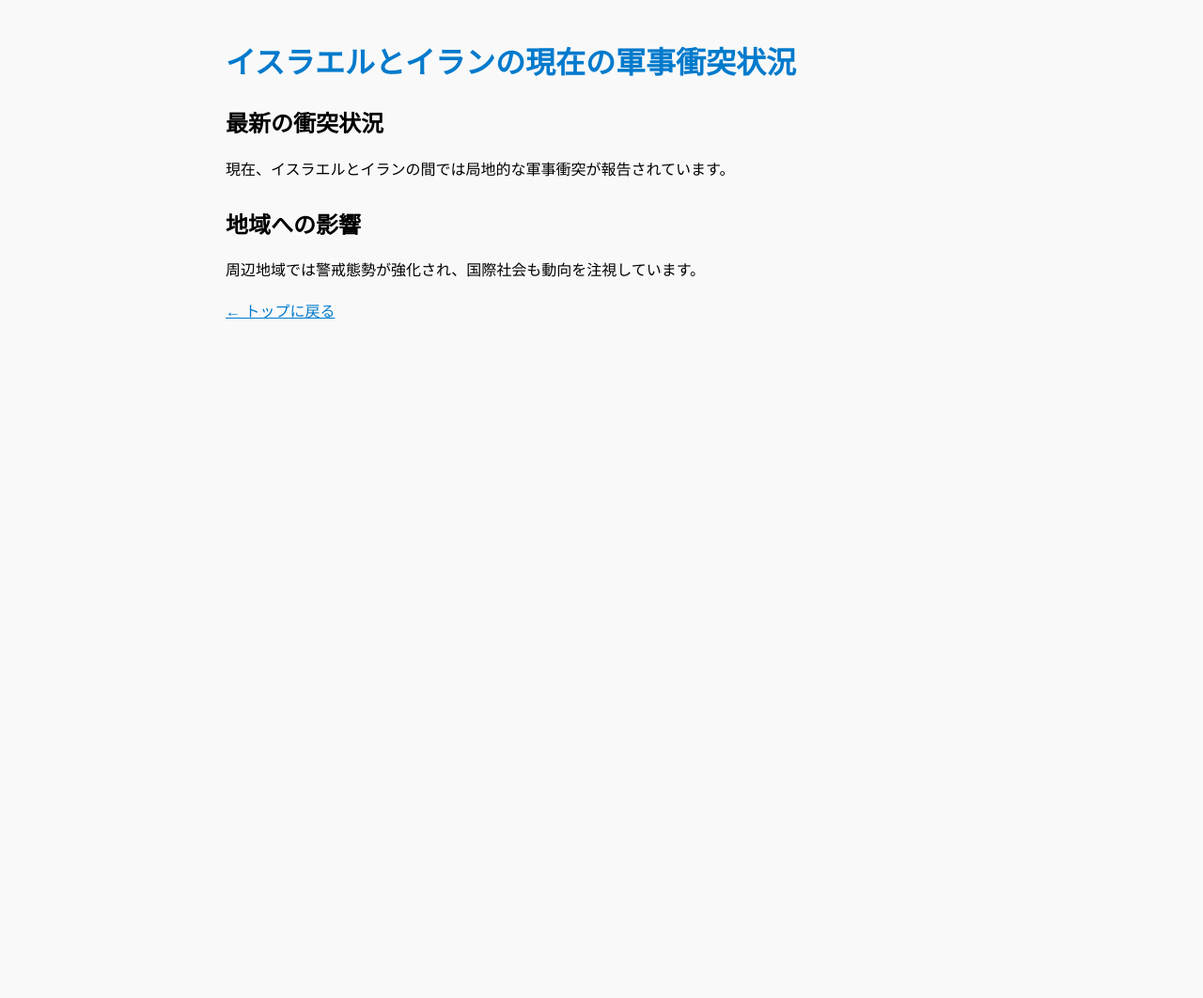
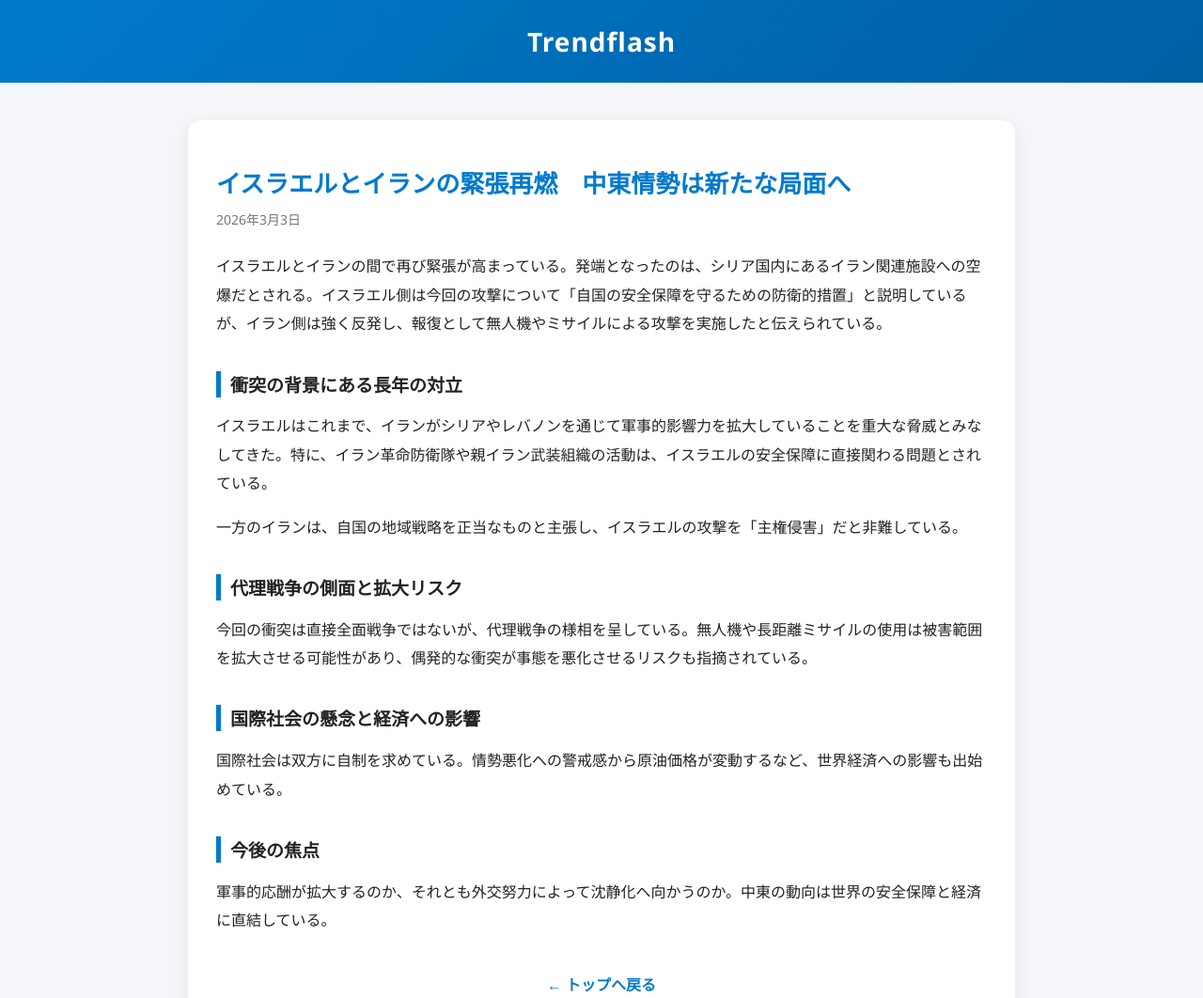
Before and after one commit to Trendflash/Trendflash8, a plain HTML site: page articles/article1.html in a window 1280 px wide. Shown: the top 1062 px of the page at 94% size. Before the commit the page ends 800 px from the top, so only its background shows below. Drawn offline with Linux system fonts and the light colour scheme.

Commit message:
Add files via upload

```diff
--- a/articles/article1.html
+++ b/articles/article1.html
@@ -3,36 +3,158 @@
 <head>
 <meta charset="UTF-8">
 <meta name="viewport" content="width=device-width, initial-scale=1.0">
-  <title>イスラエルとイランの現在の軍事衝突状況</title>
+
+<title>イスラエルとイランの緊張再燃　中東情勢は新たな局面へ | Trendflash</title>
+
+<meta name="description" content="イスラエルとイランの緊張が再び高まっている。衝突の背景、軍事的影響、国際社会の対応、今後の焦点を詳しく解説。">
+<meta name="keywords" content="イスラエル, イラン, 中東情勢, 軍事衝突, 国際ニュース">
+<meta name="author" content="Trendflash">
+<meta name="robots" content="index, follow">
+
+<!-- OGP（SNS共有用） -->
+<meta property="og:title" content="イスラエルとイランの緊張再燃　中東情勢は新たな局面へ">
+<meta property="og:description" content="衝突の背景と今後の焦点をわかりやすく解説。">
+<meta property="og:type" content="article">
+<meta property="og:locale" content="ja_JP">
+
 <style>
 body {
-      font-family: sans-serif;
-      max-width: 800px;
-      margin: auto;
-      padding: 20px;
-      background: #f9f9f9;
+  margin: 0;
+  font-family: "Segoe UI", Arial, sans-serif;
+  background: #f4f6f9;
+  color: #222;
 }
-    h1 { color: #007acc; }
-    h2 { margin-top: 25px; }
-    p { line-height: 1.7; }
-    a { color: #007acc; }
+
+header {
+  background: linear-gradient(135deg, #007acc, #005fa3);
+  color: white;
+  padding: 25px;
+  text-align: center;
+  font-size: 28px;
+  font-weight: bold;
+  letter-spacing: 1px;
+}
+
+.container {
+  max-width: 820px;
+  margin: 40px auto;
+  padding: 30px;
+  background: white;
+  border-radius: 14px;
+  box-shadow: 0 6px 18px rgba(0,0,0,0.08);
+}
+
+h1 {
+  color: #007acc;
+  font-size: 26px;
+  margin-bottom: 10px;
+}
+
+h2 {
+  margin-top: 35px;
+  font-size: 19px;
+  border-left: 5px solid #007acc;
+  padding-left: 10px;
+}
+
+p {
+  line-height: 1.9;
+  margin-top: 12px;
+  font-size: 16px;
+}
+
+.date {
+  color: #777;
+  font-size: 14px;
+  margin-bottom: 25px;
+}
+
+.back {
+  margin-top: 40px;
+  text-align: center;
+}
+
+.back a {
+  text-decoration: none;
+  color: #007acc;
+  font-weight: bold;
+  font-size: 16px;
+}
+
+.back a:hover {
+  text-decoration: underline;
+}
 </style>
+
+<!-- 構造化データ（Google用） -->
+<script type="application/ld+json">
+{
+  "@context": "https://schema.org",
+  "@type": "NewsArticle",
+  "headline": "イスラエルとイランの緊張再燃　中東情勢は新たな局面へ",
+  "datePublished": "2026-03-03",
+  "author": {
+    "@type": "Organization",
+    "name": "Trendflash"
+  },
+  "publisher": {
+    "@type": "Organization",
+    "name": "Trendflash"
+  }
+}
+</script>
+
 </head>
+
 <body>
 
-  <h1>イスラエルとイランの現在の軍事衝突状況</h1>
+<header>
+Trendflash
+</header>
 
-  <h2>最新の衝突状況</h2>
+<div class="container">
+
+<h1>イスラエルとイランの緊張再燃　中東情勢は新たな局面へ</h1>
+
+<div class="date">2026年3月3日</div>
+
 <p>
-    現在、イスラエルとイランの間では局地的な軍事衝突が報告されています。
+イスラエルとイランの間で再び緊張が高まっている。発端となったのは、シリア国内にあるイラン関連施設への空爆だとされる。イスラエル側は今回の攻撃について「自国の安全保障を守るための防衛的措置」と説明しているが、イラン側は強く反発し、報復として無人機やミサイルによる攻撃を実施したと伝えられている。
 </p>
 
-  <h2>地域への影響</h2>
+<h2>衝突の背景にある長年の対立</h2>
+
 <p>
-    周辺地域では警戒態勢が強化され、国際社会も動向を注視しています。
+イスラエルはこれまで、イランがシリアやレバノンを通じて軍事的影響力を拡大していることを重大な脅威とみなしてきた。特に、イラン革命防衛隊や親イラン武装組織の活動は、イスラエルの安全保障に直接関わる問題とされている。
 </p>
 
-  <p><a href="../index.html">← トップに戻る</a></p>
+<p>
+一方のイランは、自国の地域戦略を正当なものと主張し、イスラエルの攻撃を「主権侵害」だと非難している。
+</p>
+
+<h2>代理戦争の側面と拡大リスク</h2>
+
+<p>
+今回の衝突は直接全面戦争ではないが、代理戦争の様相を呈している。無人機や長距離ミサイルの使用は被害範囲を拡大させる可能性があり、偶発的な衝突が事態を悪化させるリスクも指摘されている。
+</p>
+
+<h2>国際社会の懸念と経済への影響</h2>
+
+<p>
+国際社会は双方に自制を求めている。情勢悪化への警戒感から原油価格が変動するなど、世界経済への影響も出始めている。
+</p>
+
+<h2>今後の焦点</h2>
+
+<p>
+軍事的応酬が拡大するのか、それとも外交努力によって沈静化へ向かうのか。中東の動向は世界の安全保障と経済に直結している。
+</p>
+
+<div class="back">
+<a href="../index.html">← トップへ戻る</a>
+</div>
+
+</div>
 
 </body>
 </html>
```
Also changed, not shown: articles/article2.html (added, +146 -0 lines), articles/article3.html (added, +146 -0 lines). Lines whose indentation alone changed are shown as unchanged.
